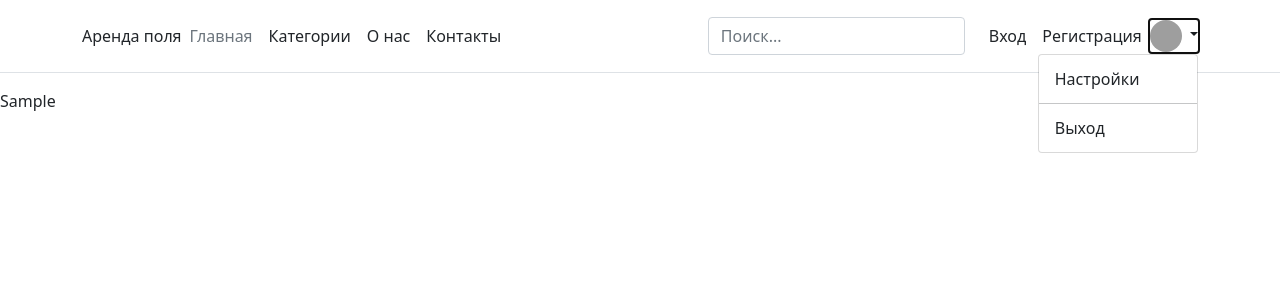
After one commit to Narton44/soccer_service, a Django app: page / in a window 1280 px wide, after a click that opens the changed part. The commit adds this page. Shown: the top 300 px of the page. Run offline with Django 5.2, Linux system fonts and the light colour scheme; tables that the repository leaves empty hold one stand-in row (values such as "Sample post"); grey boxes are pictures that could not be loaded.

Commit message:
fix temlates and add list view Fields on views app field_rental

```diff
--- /dev/null
+++ b/field_rental/templates/base.html
@@ -0,0 +1,15 @@
+<!DOCTYPE html>
+<html lang="ru">
+<head>
+    <meta charset="UTF-8">
+    <meta name="viewport" content="width=device-width, initial-scale=1.0">
+    <title>Аренда поля</title>
+    <link href="https://cdn.jsdelivr.net/npm/bootstrap@5.0.2/dist/css/bootstrap.min.css" rel="stylesheet" integrity="sha384-EVSTQN3/azprG1Anm3QDgpJLIm9Nao0Yz1ztcQTwFspd3yD65VohhpuuCOmLASjC" crossorigin="anonymous">
+</head>
+<body>
+{% include 'components/navbar.html' %}
+{% block content %}
+{% endblock content %}
+<script src="https://cdn.jsdelivr.net/npm/bootstrap@5.0.2/dist/js/bootstrap.bundle.min.js" integrity="sha384-MrcW6ZMFYlzcLA8Nl+NtUVF0sA7MsXsP1UyJoMp4YLEuNSfAP+JcXn/tWtIaxVXM" crossorigin="anonymous"></script>
+</body>
+</html>
--- /dev/null
+++ b/field_rental/templates/components/navbar.html
@@ -0,0 +1,34 @@
+<header class="p-3 mb-3 border-bottom">
+    <div class="container">
+      <div class="d-flex flex-wrap align-items-center justify-content-center justify-content-lg-start">
+        <a href="/" class="d-flex align-items-center mb-2 mb-lg-0 text-dark text-decoration-none">
+         Аренда поля
+        </a>
+
+        <ul class="nav col-12 col-lg-auto me-lg-auto mb-2 justify-content-center mb-md-0">
+          <li><a href="#" class="nav-link px-2 link-secondary">Главная</a></li>
+          <li><a href="#" class="nav-link px-2 link-dark">Категории</a></li>
+          <li><a href="#" class="nav-link px-2 link-dark">О нас</a></li>
+          <li><a href="#" class="nav-link px-2 link-dark">Контакты</a></li>
+        </ul>
+
+        <form class="col-12 col-lg-auto mb-3 mb-lg-0 me-lg-3">
+          <input type="search" class="form-control" placeholder="Поиск..." aria-label="Search">
+        </form>
+        <ul class="nav">
+            <li class="nav-item"><a href="#" class="nav-link link-dark px-2">Вход</a></li>
+            <li class="nav-item"><a href="#" class="nav-link link-dark px-2">Регистрация</a></li>
+          </ul>
+        <div class="dropdown text-end">
+          <a href="#" class="d-block link-dark text-decoration-none dropdown-toggle" id="dropdownUser1" data-bs-toggle="dropdown" aria-expanded="false">
+            <img src="https://github.com/mdo.png" alt="mdo" width="32" height="32" class="rounded-circle">
+          </a>
+          <ul class="dropdown-menu text-small" aria-labelledby="dropdownUser1" >
+            <li><a class="dropdown-item" href="#">Настройки</a></li>
+            <li><hr class="dropdown-divider"></li>
+            <li><a class="dropdown-item" href="#">Выход</a></li>
+          </ul>
+        </div>
+      </div>
+    </div>
+  </header>
--- a/field_rental/templates/index.html
+++ b/field_rental/templates/index.html
@@ -1,50 +1,6 @@
-<!DOCTYPE html>
-<html lang="ru">
-<head>
-    <meta charset="UTF-8">
-    <meta name="viewport" content="width=device-width, initial-scale=1.0">
-    <title>Аренда поля</title>
-    <link href="https://cdn.jsdelivr.net/npm/bootstrap@5.0.2/dist/css/bootstrap.min.css" rel="stylesheet" integrity="sha384-EVSTQN3/azprG1Anm3QDgpJLIm9Nao0Yz1ztcQTwFspd3yD65VohhpuuCOmLASjC" crossorigin="anonymous">
-</head>
-<body>
-    <header class="p-3 mb-3 border-bottom">
-        <div class="container">
-          <div class="d-flex flex-wrap align-items-center justify-content-center justify-content-lg-start">
-            <a href="/" class="d-flex align-items-center mb-2 mb-lg-0 text-dark text-decoration-none">
-             Аренда поля
-            </a>
-
-            <ul class="nav col-12 col-lg-auto me-lg-auto mb-2 justify-content-center mb-md-0">
-              <li><a href="#" class="nav-link px-2 link-secondary">Главная</a></li>
-              <li><a href="#" class="nav-link px-2 link-dark">Категории</a></li>
-              <li><a href="#" class="nav-link px-2 link-dark">О нас</a></li>
-              <li><a href="#" class="nav-link px-2 link-dark">Контакты</a></li>
-            </ul>
-
-            <form class="col-12 col-lg-auto mb-3 mb-lg-0 me-lg-3">
-              <input type="search" class="form-control" placeholder="Поиск..." aria-label="Search">
-            </form>
-            <ul class="nav">
-                <li class="nav-item"><a href="#" class="nav-link link-dark px-2">Вход</a></li>
-                <li class="nav-item"><a href="#" class="nav-link link-dark px-2">Регистрация</a></li>
-              </ul>
-            <div class="dropdown text-end">
-              <a href="#" class="d-block link-dark text-decoration-none dropdown-toggle" id="dropdownUser1" data-bs-toggle="dropdown" aria-expanded="false">
-                <img src="https://github.com/mdo.png" alt="mdo" width="32" height="32" class="rounded-circle">
-              </a>
-              <ul class="dropdown-menu text-small" aria-labelledby="dropdownUser1" >
-                <li><a class="dropdown-item" href="#">Настройки</a></li>
-                <li><hr class="dropdown-divider"></li>
-                <li><a class="dropdown-item" href="#">Выход</a></li>
-              </ul>
-            </div>
-          </div>
-        </div>
-      </header>
-
-
-    <h1>Hello {{user.username}}</h1>
-
-    <script src="https://cdn.jsdelivr.net/npm/bootstrap@5.0.2/dist/js/bootstrap.bundle.min.js" integrity="sha384-MrcW6ZMFYlzcLA8Nl+NtUVF0sA7MsXsP1UyJoMp4YLEuNSfAP+JcXn/tWtIaxVXM" crossorigin="anonymous"></script>
-</body>
-</html>
+{% extends "base.html" %}
+{% block content %}
+  {% for field in fields %}
+      {{ field.adress }}<br/>
+  {% endfor %}
+{% endblock %}
--- a/field_rental/urls.py
+++ b/field_rental/urls.py
@@ -1,7 +1,7 @@
 from django.urls import path
 
-from .views import UserDetailView
+from .views import FieldsListView
 
 urlpatterns = [
-    path('<int:pk>/', UserDetailView.as_view(), name="home"),
+    path('', FieldsListView.as_view(), name="home"),
 ]
--- a/field_rental/views.py
+++ b/field_rental/views.py
@@ -1,9 +1,21 @@
 from django.shortcuts import render
-from users.models import CustomUser
+from field_rental.models import Fields
 from django.views.generic import DetailView, DeleteView, CreateView, ListView, UpdateView
 
 
-class UserDetailView(DetailView):
-    model = CustomUser
-    context_object_name = "user"
+class FieldsListView(ListView):
+    model = Fields
+    context_object_name = "fields"
     template_name = "index.html"
+
+
+# def get_field_view(request):
+#     field = Fields.objects.all()
+#     context = {
+#         "fields": field
+#     }
+#     return render(
+#         request=request,
+#         template_name="index.html",
+#         context=context
+#         )
```
